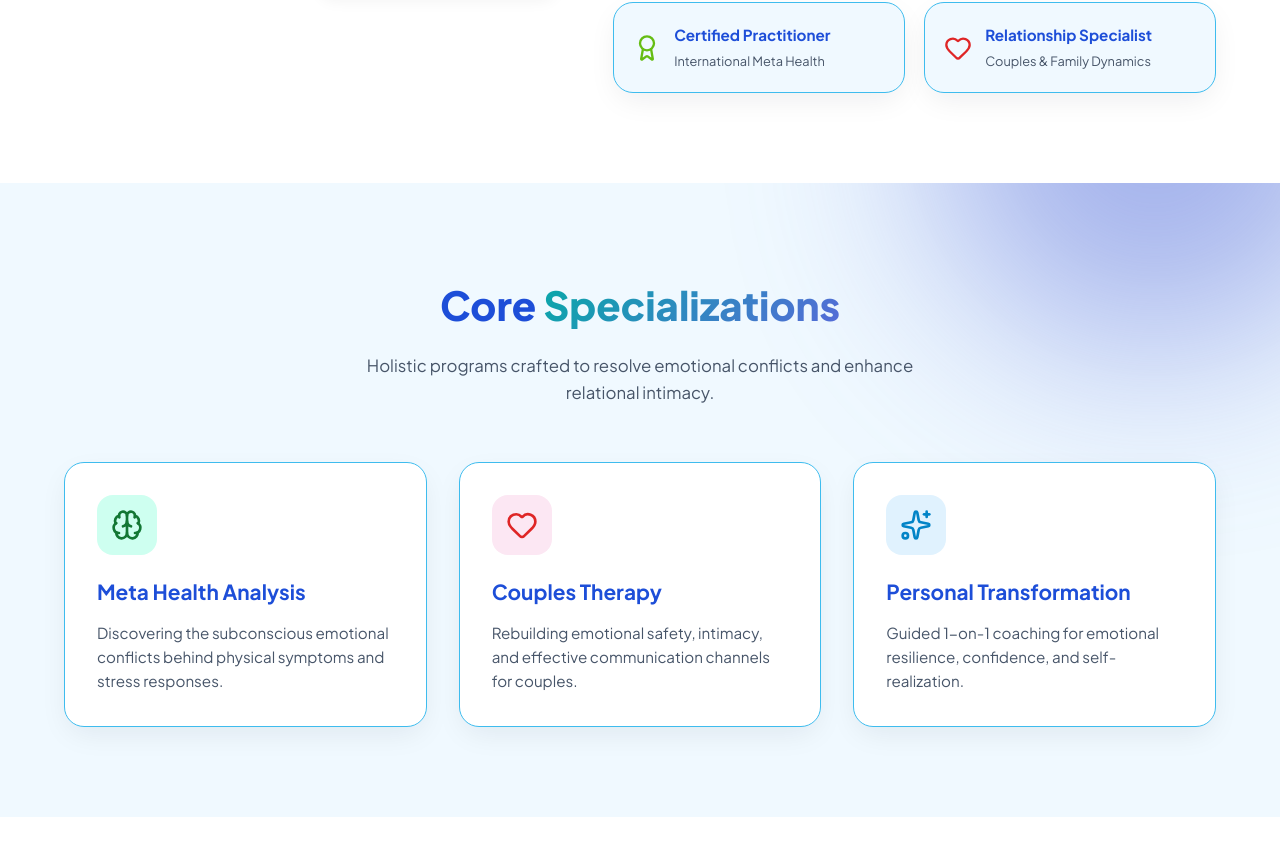
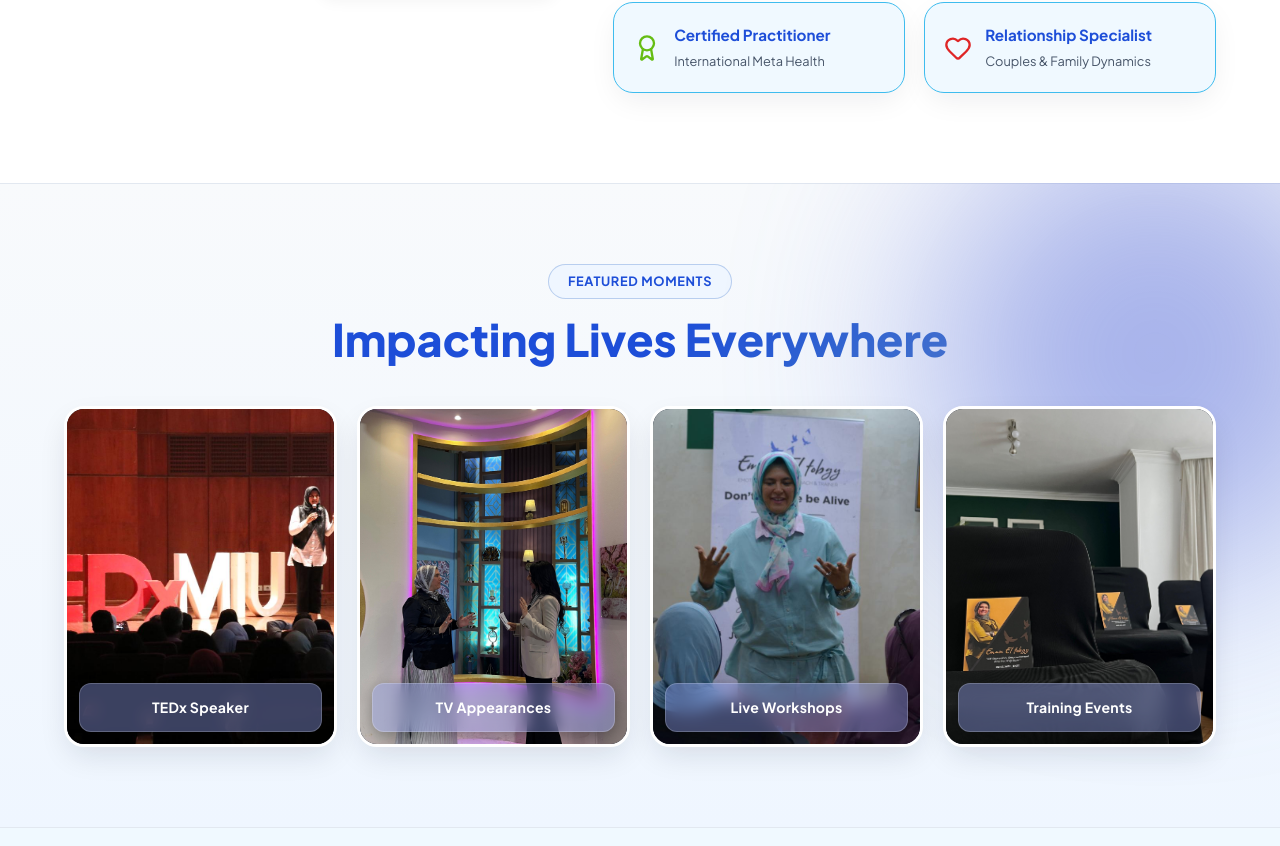
Before and after one commit to fiqyy/DrEmanElTobgy, a React (Create React App) app: page / in a window 1280 px wide. Shown: the part 1454-2300 px from the top of the page. Built offline with nearby package versions, Linux system fonts and the light colour scheme.

Commit message:
added the featured section and some color enhancements

```diff
--- a/src/App.css
+++ b/src/App.css
@@ -234,9 +234,9 @@ button[type="submit"]:hover,
 
 /* Health & Joy Gradient Text (Purple to Vibrant Pink) */
 .gradient-text {
-  background: linear-gradient(135deg, rgb(8, 168, 168) 0%, #566ad8 100%);
-  -webkit-background-clip: text;
-  -webkit-text-fill-color: transparent;
+  background: linear-gradient(135deg, #1d4ed8 0%, #3b71ca 100%) !important;
+  -webkit-background-clip: text !important;
+  -webkit-text-fill-color: transparent !important;
 }
 
 
@@ -567,3 +567,122 @@ button[type="submit"]:hover,
   transform: translateY(-2px);
   box-shadow: 0 15px 30px -5px rgba(70, 73, 239, 0.45) !important;
 }
+
+/* =========================================================
+   FEATURED MOMENTS GALLERY & MOBILE ENHANCEMENTS
+   ========================================================= */
+
+.gallery-strip-section {
+  padding: 80px 5%;
+  background: linear-gradient(180deg, #f8fafc 0%, #eff6ff 100%);
+  border-top: 1px solid #e2e8f0;
+  border-bottom: 1px solid #e2e8f0;
+}
+
+.gallery-container {
+  max-width: 1200px;
+  margin: 0 auto;
+}
+
+.section-header-block {
+  text-align: center;
+  margin-bottom: 2.5rem;
+}
+
+.section-eyebrow {
+  display: inline-block;
+  padding: 0.4rem 1.2rem;
+  background-color: #eff6ff !important;
+  color: #1d4ed8 !important;
+  border: 1px solid rgba(59, 113, 202, 0.3) !important;
+  border-radius: 50px;
+  font-size: 0.8rem;
+  font-weight: 700;
+  letter-spacing: 0.05em;
+  text-transform: uppercase;
+  margin-bottom: 0.8rem;
+}
+
+.section-main-title {
+  font-size: clamp(1.8rem, 4vw, 2.8rem);
+  font-weight: 800;
+  color: #0f172a;
+  line-height: 1.2;
+}
+
+/* Gallery Layout Grid */
+.gallery-grid {
+  display: grid;
+  grid-template-columns: repeat(4, 1fr);
+  gap: 1.25rem;
+}
+
+.gallery-item {
+  position: relative;
+  border-radius: 20px;
+  overflow: hidden;
+  box-shadow: 0 12px 30px -5px rgba(15, 23, 42, 0.12);
+  border: 3px solid #ffffff;
+  aspect-ratio: 4 / 5;
+  background-color: #0f172a;
+}
+
+.gallery-item img {
+  width: 100%;
+  height: 100%;
+  object-fit: cover;
+  display: block;
+  transition: transform 0.4s cubic-bezier(0.16, 1, 0.3, 1);
+}
+
+.gallery-item:hover img {
+  transform: scale(1.06);
+}
+
+/* Glassmorphic Overlay Tag */
+.gallery-overlay {
+  position: absolute;
+  bottom: 12px;
+  left: 12px;
+  right: 12px;
+  background: #94a3f464 !important;
+  backdrop-filter: blur(8px);
+  -webkit-backdrop-filter: blur(8px);
+  border: 1px solid rgba(255, 255, 255, 0.2) !important;
+  color: #ffffff !important;
+  /* Forces crisp white text */
+  padding: 0.75rem 1rem !important;
+  border-radius: 12px;
+  font-size: 0.88rem !important;
+  font-weight: 700 !important;
+  text-align: center;
+  letter-spacing: 0.02em;
+  box-shadow: 0 4px 15px rgba(0, 0, 0, 0.3);
+}
+
+/* ════════════ MOBILE VIEWPORT (768px & below) ════════════ */
+@media (max-width: 768px) {
+  .gallery-strip-section {
+    padding: 50px 4%;
+  }
+
+  .gallery-grid {
+    grid-template-columns: repeat(2, 1fr) !important;
+    gap: 0.85rem !important;
+  }
+
+  .gallery-item {
+    border-radius: 16px;
+    border: 2px solid #ffffff;
+    aspect-ratio: 1 / 1.15;
+  }
+
+  .gallery-overlay {
+    bottom: 8px !important;
+    left: 8px !important;
+    right: 8px !important;
+    padding: 0.5rem 0.4rem !important;
+    font-size: 0.78rem !important;
+    border-radius: 8px !important;
+  }
+}
--- a/src/App.js
+++ b/src/App.js
@@ -15,6 +15,10 @@ import {
   Activity
 }
   from 'lucide-react';
+import TEDTALKS_IMG from './assets/pics/tedtalks.jpeg';
+import TV_IMG from './assets/pics/tv.jpeg';
+import DR_SPEAKING from './assets/pics/sessionexplaining.jpeg';
+import SEATS_IMG from './assets/pics/seats.jpeg';
 
 const HERO_IMAGE_PATH = require('./assets/pics/logo1.jpeg');
 const DREMANSPEAKING = require('./assets/pics/sessionexplaining.jpeg');
@@ -442,6 +446,39 @@ function App() {
           </div>
         </div>
       </section>
+      {/* ════════════ FEATURED MOMENTS GALLERY ════════════ */}
+      <section className="gallery-strip-section">
+        <div style={{ maxWidth: '1200px', margin: '0 auto' }}>
+          <div className="section-header-block">
+            <span className="section-eyebrow">Featured Moments</span>
+            <h2 className="section-main-title">
+              Impacting Lives <span className="gradient-text">Everywhere</span>
+            </h2>
+          </div>
+
+          <div className="gallery-grid">
+            <div className="gallery-item">
+              <img src={TEDTALKS_IMG} alt="TEDx Speaker" />
+              <div className="gallery-overlay">TEDx Speaker</div>
+            </div>
+
+            <div className="gallery-item">
+              <img src={TV_IMG} alt="TV Appearance" />
+              <div className="gallery-overlay">TV Appearances</div>
+            </div>
+
+            <div className="gallery-item">
+              <img src={DR_SPEAKING} alt="Live Workshop" />
+              <div className="gallery-overlay">Live Workshops</div>
+            </div>
+
+            <div className="gallery-item">
+              <img src={SEATS_IMG} alt="Training Events" />
+              <div className="gallery-overlay">Training Events</div>
+            </div>
+          </div>
+        </div>
+      </section>
 
       {/* 3. SPECIALIZATIONS SECTION */}
       <section id="services" style={{ padding: '90px 5%', position: 'relative', zIndex: 1 }}>
```
